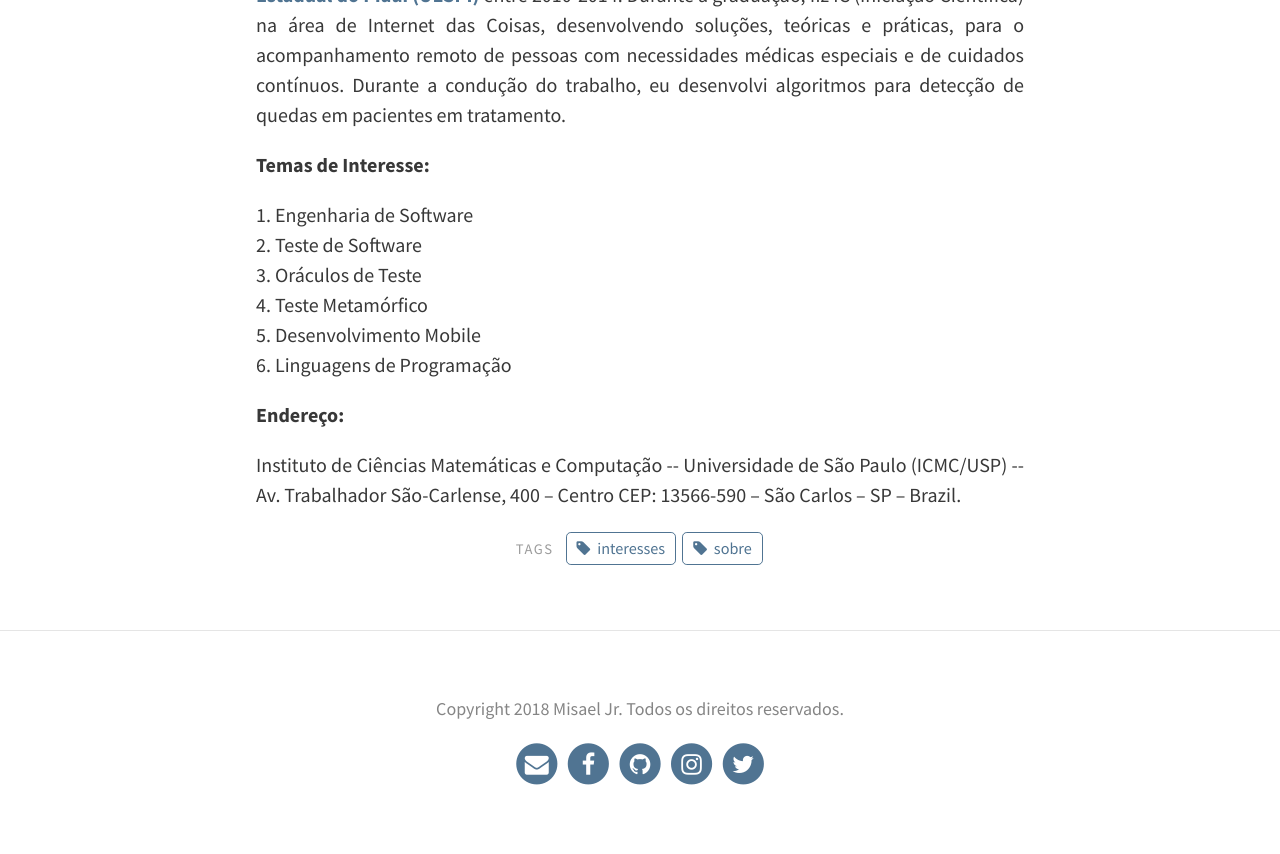
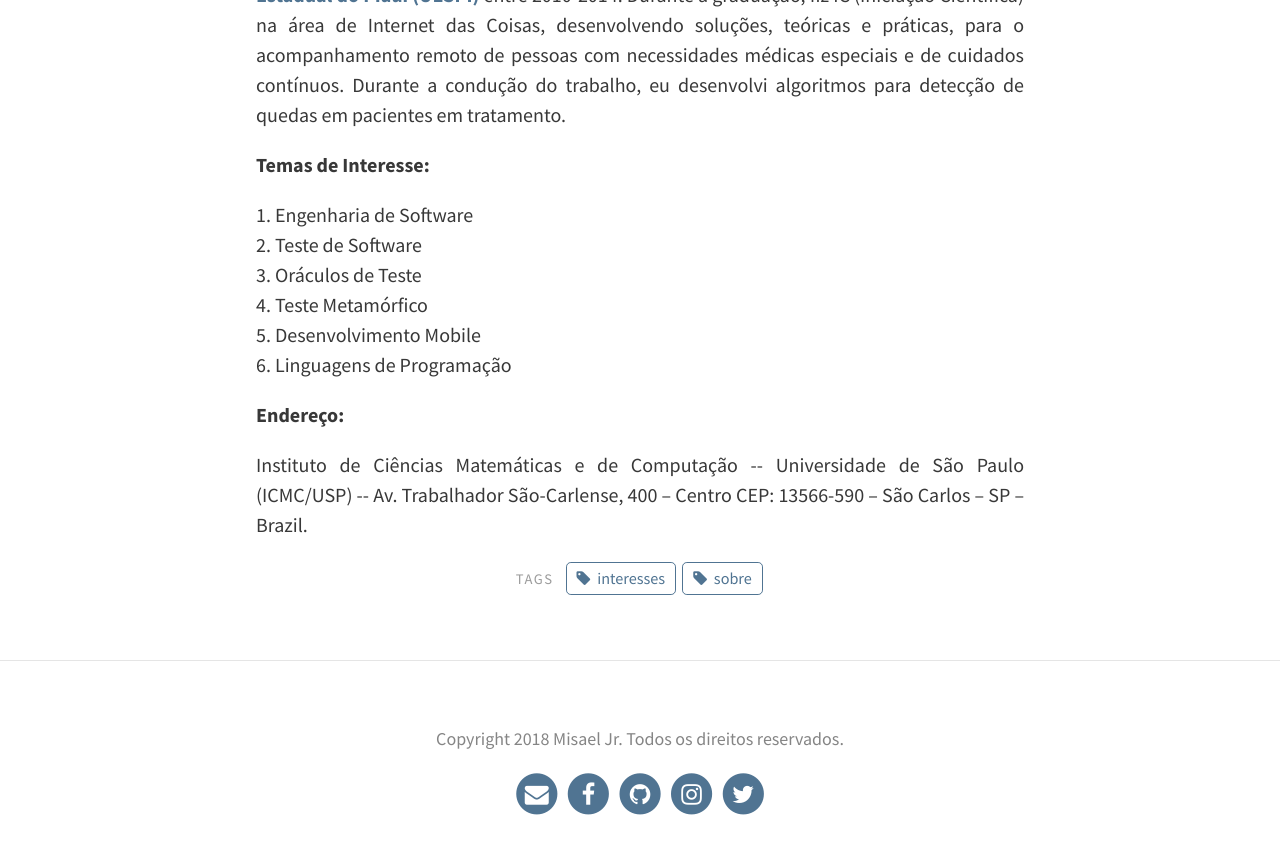
Before and after one commit to misaelljr/misaeljr.github.io, a Jekyll site: the page built from pages/sobre.md, in a window 1280 px wide and 900 px high, scrolled down 1191 px. Shown: the top 854 px of the window. Built offline with Jekyll 4.4.1, drawn with Linux system fonts in a browser that asks for light colours.

Commit message:
Update sobre.md

```diff
--- a/pages/sobre.md
+++ b/pages/sobre.md
@@ -26,4 +26,4 @@ tags: [sobre, interesses]
 
 <b>Endereço:</b>
 
-<p align="justify"> Instituto de Ciências Matemáticas e Computação -- Universidade de São Paulo (ICMC/USP) -- Av. Trabalhador São-Carlense, 400 – Centro CEP: 13566-590 – São Carlos – SP – Brazil.</p>
+<p align="justify"> Instituto de Ciências Matemáticas e de Computação -- Universidade de São Paulo (ICMC/USP) -- Av. Trabalhador São-Carlense, 400 – Centro CEP: 13566-590 – São Carlos – SP – Brazil.</p>
```
